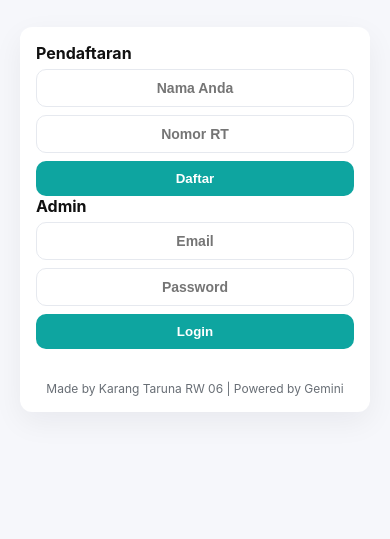
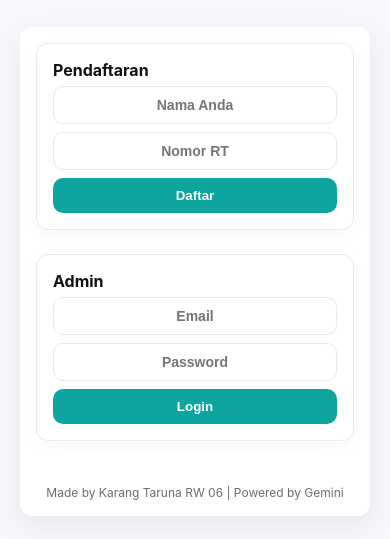
Before and after one commit to ucoksemeru552/doorprize, a plain HTML site: page idk.html in a window 390 px wide. Shown: the part 107-646 px from the top of the page. Drawn offline with Linux system fonts and the light colour scheme; no server answers.

Commit message:
Update style-idk.css

```diff
--- a/style-idk.css
+++ b/style-idk.css
@@ -7,10 +7,34 @@ body{font-family:Inter,system-ui,Segoe UI,Roboto,Arial;background:var(--bg);marg
 .logo{width:84px;height:84px;border-radius:12px;background:linear-gradient(135deg,#ffffff,#ffffff);display:flex;align-items:center;justify-content:center;color:#fff;font-weight:800}
 .card{background:var(--card);padding:16px;border-radius:12px;box-shadow:0 10px 30px rgba(16,24,40,0.06);margin-top:18px}
 
+/* New styles for separating sections */
+.section-container {
+    display: flex;
+    gap: 20px; /* Space between the two boxes */
+    flex-wrap: wrap; /* Allows wrapping on smaller screens */
+    justify-content: center; /* Center boxes when they wrap */
+}
+
+.section-box {
+    flex: 1; /* Allows boxes to grow and shrink */
+    min-width: 280px; /* Minimum width before wrapping */
+    border: 1px solid #e6e9ef; /* Border for separation */
+    border-radius: 12px; /* Rounded corners for the boxes */
+    padding: 16px; /* Padding inside the boxes */
+    box-shadow: 0 5px 15px rgba(16,24,40,0.03); /* Subtle shadow */
+    margin-bottom: 12px; /* Space below the boxes on wrap */
+}
+
 .inputs{display:flex;flex-wrap:wrap;gap:8px}
-input[type="text"], input[type="number"], input[type="password"], select{padding:10px;border-radius:10px;border:1px solid #e6e9ef;font-weight:600;font-size:14px;outline:none;background:#fff;text-align:center}
+input[type="text"], input[type="number"], input[type="password"], select{padding:10px;border-radius:10px;border:1px solid #e6e9ef;font-weight:600;font-size:14px;outline:none;background:#fff;text-align:center; flex-grow: 1;}
 input[type="text"]:hover, input[type="number"]:hover, input[type="password"]:hover, select:hover{background:#fff;box-shadow:none} /* remove hover color */
 input[autocomplete="off"]::-webkit-autofill{background-clip:content-box}
+
+/* New style for full width buttons */
+.full-width-btn {
+    width: 100%;
+    flex-shrink: 0; /* Prevent button from shrinking */
+}
 
 table{width:100%;border-collapse:collapse;margin-top:12px}
 th,td{padding:8px;border-bottom:1px solid #eef2ff;text-align:left}
@@ -22,7 +46,15 @@ button{padding:10px 14px;border-radius:10px;border:0;background:var(--accent);co
 button.ghost{background:#eef2ff;color:#0b1320}
 
 /* small responsive tweaks */
-@media(max-width:720px){.top{flex-direction:column;align-items:flex-start}.inputs{flex-direction:column} .brand .meta{display:none}}
+@media(max-width:720px){
+    .top{flex-direction:column;align-items:flex-start}
+    .inputs{flex-direction:column}
+    .brand .meta{display:none}
+    .section-container {
+        flex-direction: column; /* Stack boxes vertically on small screens */
+        gap: 12px; /* Smaller gap when stacked */
+    }
+}
 
 /* --- MODIFIED MODAL STYLES --- */
 .modal {
```
